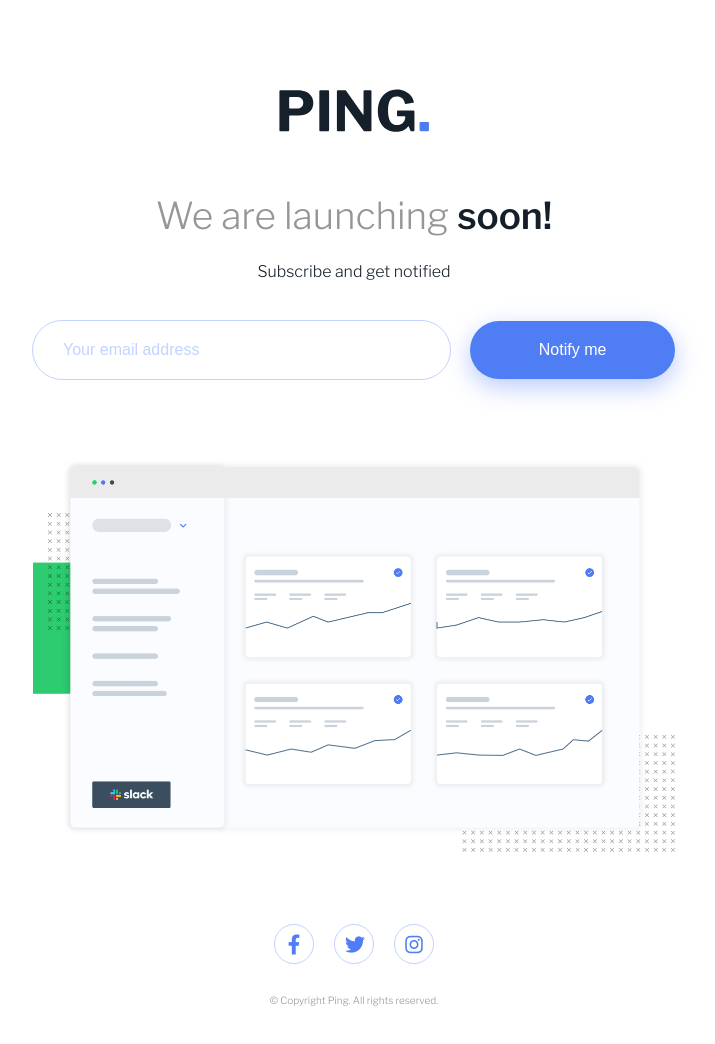
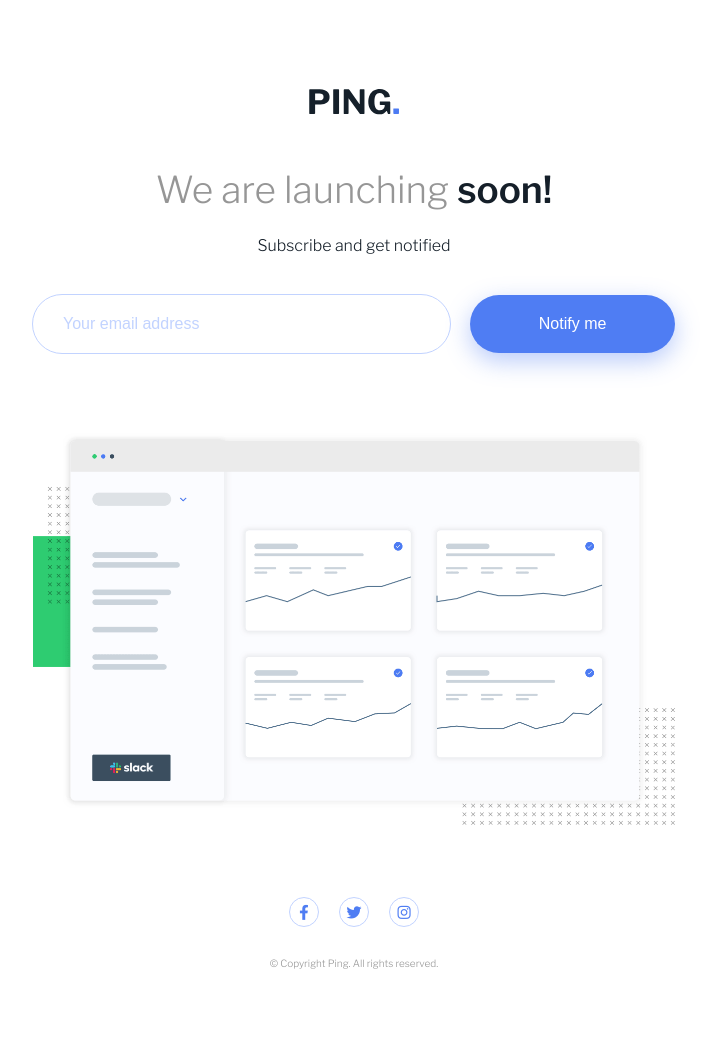
Before and after one commit to rinoraj6/ping-coming-soon-page-master, a plain HTML site: page index.html in a window 1280 px wide. Shown: the whole page, without its empty margins (286-1001 px from the left). Drawn offline with nearby package versions, Linux system fonts and the light colour scheme.

Commit message:
icon width change

```diff
--- a/index.html
+++ b/index.html
@@ -46,11 +46,11 @@
 
         <div class="social-links">
 
-            <i class="fa-brands fa-facebook-f icon"></i>
+            <i class="fa-brands fa-facebook-f icon fa-xs"></i>
 
-            <i class="fa-brands fa-twitter icon"></i>
+            <i class="fa-brands fa-twitter icon fa-xs"></i>
 
-            <i class="fa-brands fa-instagram icon"></i>
+            <i class="fa-brands fa-instagram icon fa-xs"></i>
 
         </div>
 
--- a/styles.css
+++ b/styles.css
@@ -41,8 +41,8 @@ body{
 }
 
 .logo{
-    width: 30%;
-    max-width: 150px;
+    width: 20%;
+    max-width: 90px;
     margin: 0 auto;
 }
 
@@ -57,7 +57,7 @@ body{
 
 .coming-msg{
     /* border: 1px solid; */
-    margin-top: 3rem;
+    margin-top: 2.6rem;
     text-align: center;
 }
 .coming-msg :first-child{
@@ -229,12 +229,13 @@ input::placeholder{
 .icon{
     border: 1px solid var(--PaleBlue);
     color: var(--Blue);
-    width: 2rem;
-    height: 2rem;
+    width: 1.5rem;
+    height: 1.5rem;
     text-align: center;
-    padding: .5rem;
+    padding: .7rem .2rem;
     border-radius: 50%;
 }
+
 .icon:hover{
     background-color: var(--Blue);
     color: white;
```
